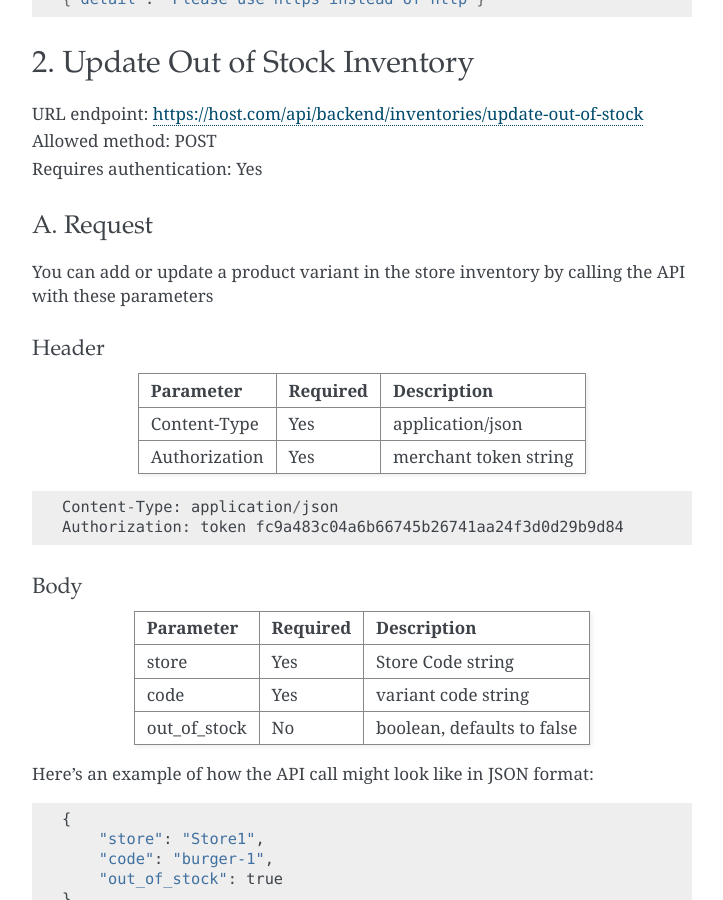
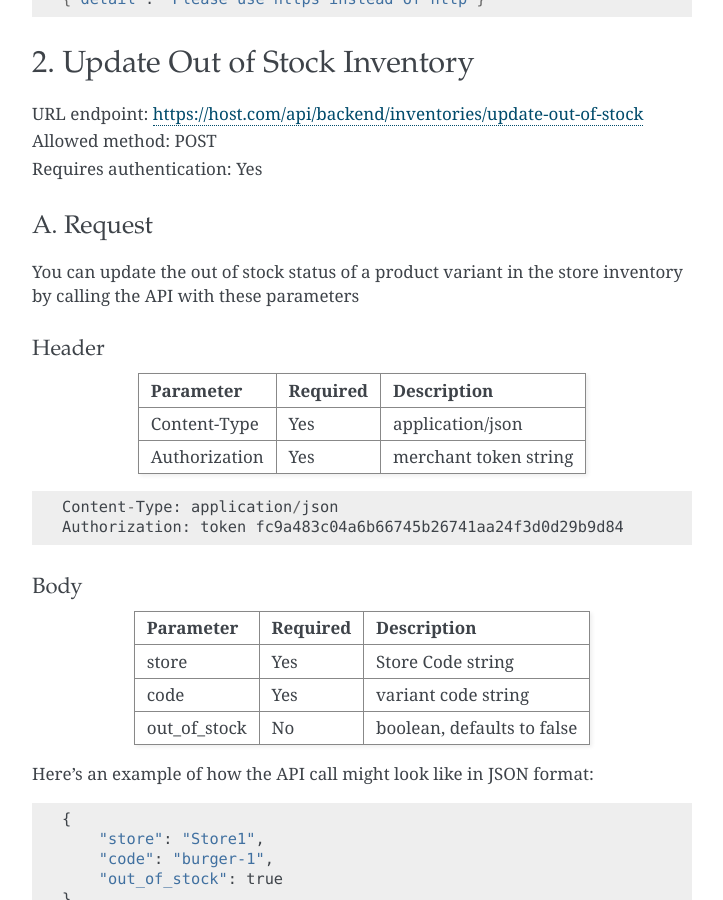
Before and after one commit to ui/stamps-api-docs, a Sphinx documentation site: the page built from source/inventory_api.rst, in a window 1280 px wide and 900 px high, scrolled down 4746 px. Shown: the whole window, without its empty margins (388-1111 px from the left). Built offline with Sphinx 7.4.7, drawn with Linux system fonts in a browser that asks for light colours.

Commit message:
Update inventory_api.rst

```diff
--- a/source/inventory_api.rst
+++ b/source/inventory_api.rst
@@ -265,7 +265,7 @@ If HTTP is used instead of HTTPS:
 A. Request
 ----------
 
-You can add or update a product variant in the store inventory by calling the API with these parameters
+You can update the out of stock status of a product variant in the store inventory by calling the API with these parameters
 
 Header
 ______
```
